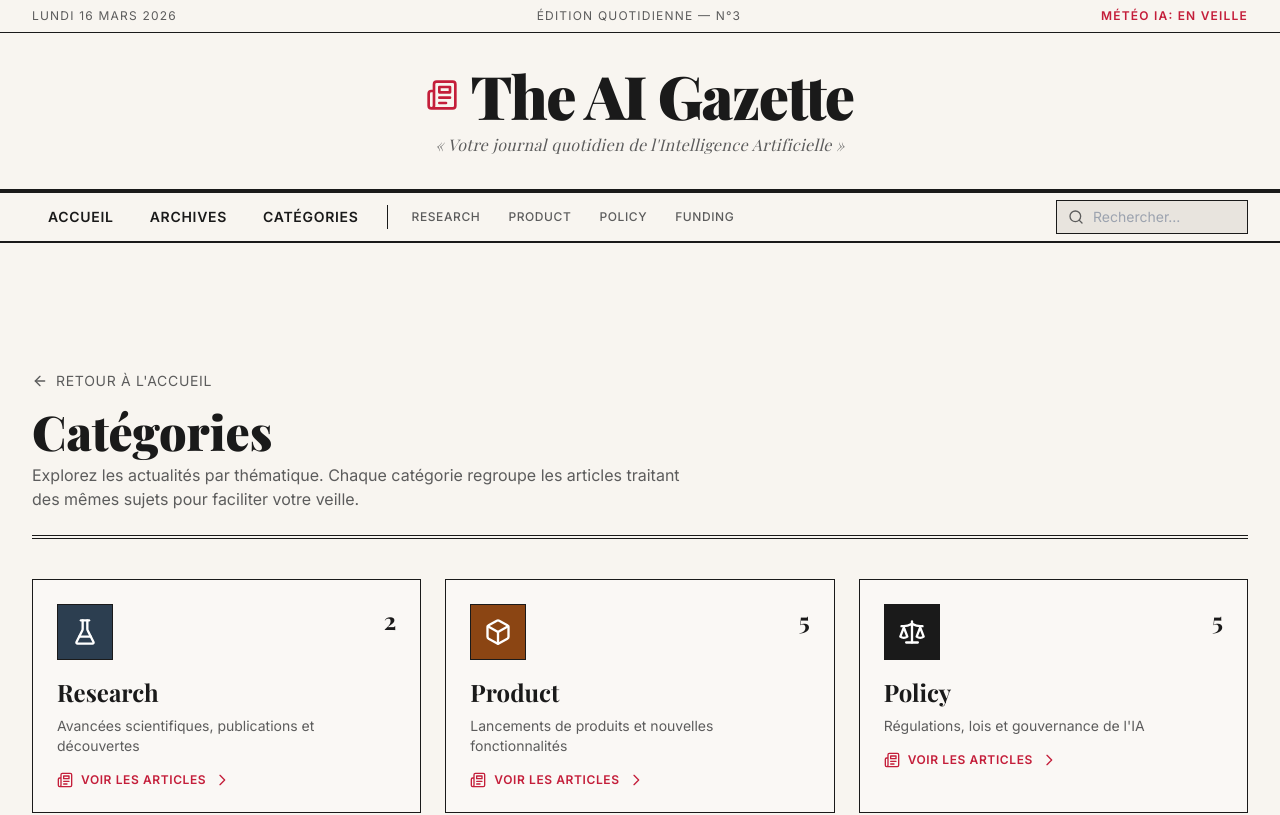
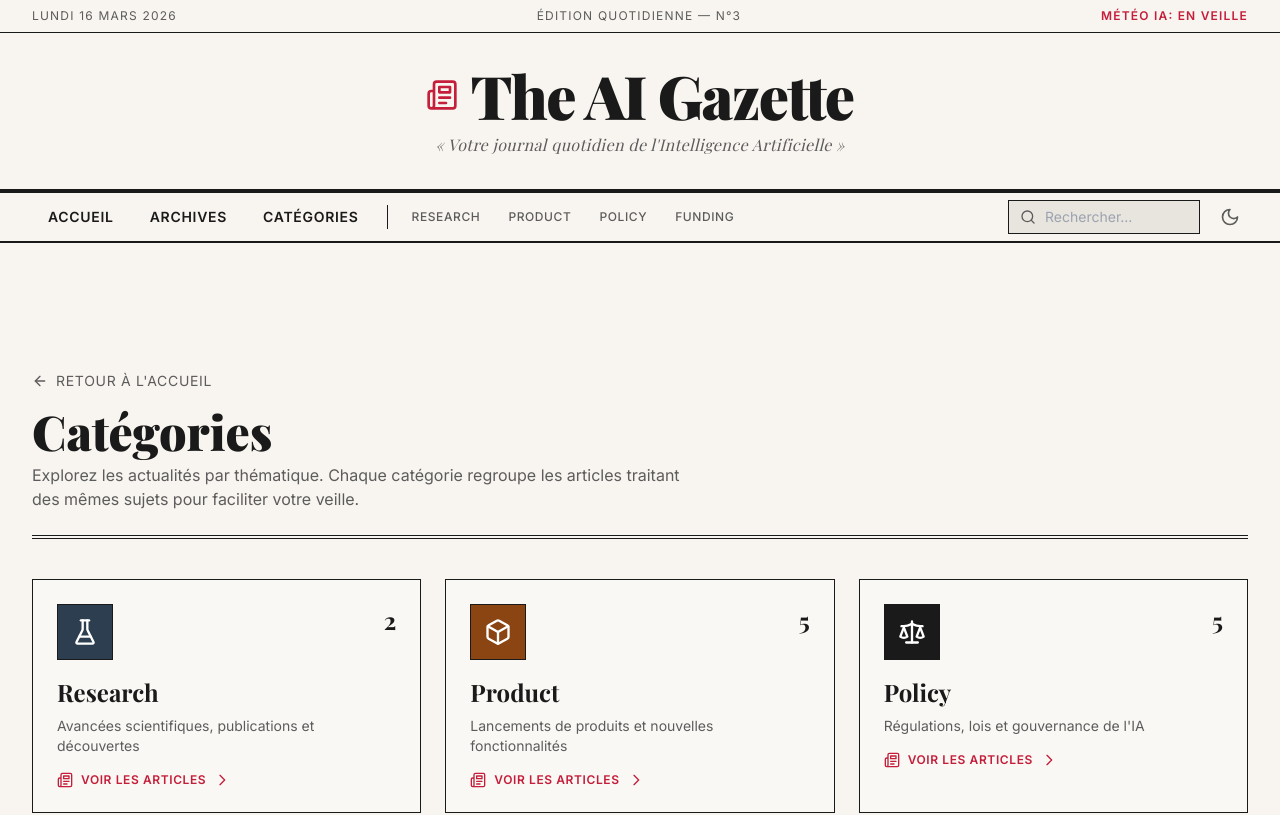
Before and after one commit to skaah/ai-news-digest, a Next.js app: page /ai-news-digest/categories in a window 1280 px wide. Shown: the top 815 px of the page. Built offline with nearby package versions, Linux system fonts and the light colour scheme.

Commit message:
Ajoute le mode nuit (dark mode) avec toggle dans le header, palette journal sombre

```diff
--- a/app/globals.css
+++ b/app/globals.css
@@ -19,10 +19,31 @@
   --paper-line: #d4cfc7;
 }
 
+.dark {
+  --background: #0f1115;
+  --foreground: #e8e6e3;
+  --card: #16181d;
+  --card-foreground: #e8e6e3;
+  --primary: #c41e3a;
+  --primary-foreground: #ffffff;
+  --secondary: #8aa4be;
+  --secondary-foreground: #0f1115;
+  --muted: #1e2128;
+  --muted-foreground: #9ca3af;
+  --accent: #c9a86c;
+  --accent-foreground: #0f1115;
+  --border: #2a2e36;
+  --paper-line: #2a2e36;
+}
+
 @layer base {
   * {
     @apply border-border;
     border-color: rgba(26, 26, 26, 0.1);
+  }
+
+  .dark * {
+    border-color: rgba(255, 255, 255, 0.08);
   }
 
   html {
@@ -37,6 +58,12 @@
       linear-gradient(90deg, rgba(212, 207, 199, 0.15) 1px, transparent 1px);
     background-size: 24px 24px, 24px 24px;
     background-position: -1px -1px;
+  }
+
+  .dark body {
+    background-image:
+      linear-gradient(rgba(255, 255, 255, 0.04) 1px, transparent 1px),
+      linear-gradient(90deg, rgba(255, 255, 255, 0.04) 1px, transparent 1px);
   }
 }
 
@@ -80,6 +107,10 @@
   .hover-lift:hover {
     @apply -translate-y-0.5;
     box-shadow: 4px 4px 0px 0px rgba(26, 26, 26, 0.1);
+  }
+
+  .dark .hover-lift:hover {
+    box-shadow: 4px 4px 0px 0px rgba(0, 0, 0, 0.35);
   }
 
   .line-clamp-2 {
@@ -131,6 +162,16 @@
   background-position: 0 0, 0 0, 0 0, 0 0, -1px -1px, -1px -1px;
 }
 
+.dark .gradient-mesh {
+  background-image:
+    radial-gradient(at 0% 0%, rgba(196, 30, 58, 0.08) 0px, transparent 50%),
+    radial-gradient(at 100% 0%, rgba(138, 164, 190, 0.08) 0px, transparent 50%),
+    radial-gradient(at 100% 100%, rgba(201, 168, 108, 0.08) 0px, transparent 50%),
+    radial-gradient(at 0% 100%, rgba(138, 164, 190, 0.08) 0px, transparent 50%),
+    linear-gradient(rgba(255, 255, 255, 0.04) 1px, transparent 1px),
+    linear-gradient(90deg, rgba(255, 255, 255, 0.04) 1px, transparent 1px);
+}
+
 /* Custom scrollbar for newspaper feel */
 ::-webkit-scrollbar {
   width: 8px;
--- a/app/layout.tsx
+++ b/app/layout.tsx
@@ -1,6 +1,7 @@
 import type { Metadata } from 'next';
 import { Inter, Playfair_Display } from 'next/font/google';
 import './globals.css';
+import { ThemeProvider } from '@/components/theme-provider';
 
 const inter = Inter({
   subsets: ['latin'],
@@ -33,7 +34,9 @@ export default function RootLayout({
   return (
     <html lang="fr" suppressHydrationWarning>
       <body className={`${inter.variable} ${playfair.variable} font-sans`}>
-        {children}
+        <ThemeProvider>
+          {children}
+        </ThemeProvider>
       </body>
     </html>
   );
--- a/components/header.tsx
+++ b/components/header.tsx
@@ -3,6 +3,7 @@
 import { useState, useEffect } from 'react';
 import Link from 'next/link';
 import { Menu, X, Search, Newspaper } from 'lucide-react';
+import { ThemeToggle } from './theme-toggle';
 import { cn } from '@/lib/utils';
 import { CATEGORIES } from '@/lib/types';
 
@@ -106,6 +107,8 @@ export function Header() {
                 />
               </div>
 
+              <ThemeToggle />
+
               <button
                 onClick={() => setIsMobileMenuOpen(!isMobileMenuOpen)}
                 className="lg:hidden p-2 hover:bg-muted transition-colors"
--- /dev/null
+++ b/components/theme-provider.tsx
@@ -0,0 +1,12 @@
+'use client';
+
+import { ThemeProvider as NextThemesProvider } from 'next-themes';
+import { type ReactNode } from 'react';
+
+export function ThemeProvider({ children }: { children: ReactNode }) {
+  return (
+    <NextThemesProvider attribute="class" defaultTheme="light" enableSystem>
+      {children}
+    </NextThemesProvider>
+  );
+}
--- /dev/null
+++ b/components/theme-toggle.tsx
@@ -0,0 +1,39 @@
+'use client';
+
+import { useTheme } from 'next-themes';
+import { useEffect, useState } from 'react';
+import { Sun, Moon } from 'lucide-react';
+
+export function ThemeToggle() {
+  const { theme, setTheme } = useTheme();
+  const [mounted, setMounted] = useState(false);
+
+  useEffect(() => {
+    setMounted(true);
+  }, []);
+
+  if (!mounted) {
+    return (
+      <button
+        className="p-2 hover:bg-muted transition-colors rounded-sm"
+        aria-label="Changer de thème"
+      >
+        <Sun className="w-5 h-5 text-muted-foreground" />
+      </button>
+    );
+  }
+
+  return (
+    <button
+      onClick={() => setTheme(theme === 'dark' ? 'light' : 'dark')}
+      className="p-2 hover:bg-muted transition-colors rounded-sm"
+      aria-label={theme === 'dark' ? 'Passer en mode clair' : 'Passer en mode sombre'}
+    >
+      {theme === 'dark' ? (
+        <Sun className="w-5 h-5 text-muted-foreground" />
+      ) : (
+        <Moon className="w-5 h-5 text-muted-foreground" />
+      )}
+    </button>
+  );
+}
```
